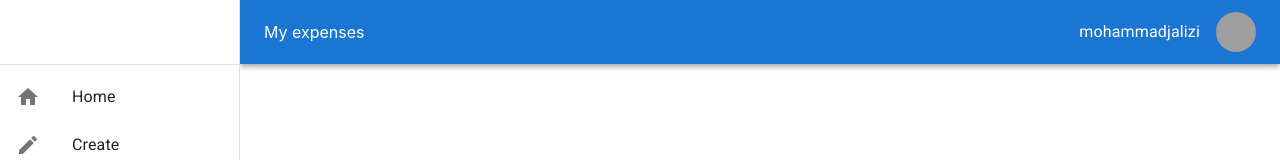
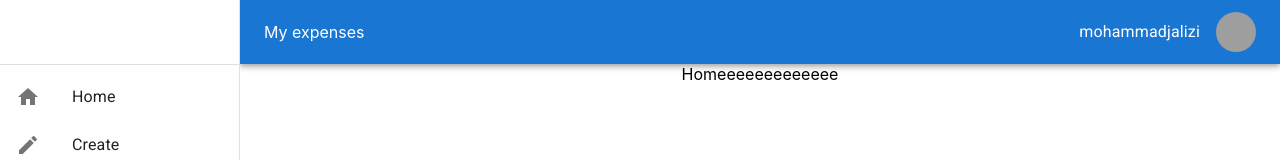
Before and after one commit to mohammadjalizi/Material-UI-project-1-, a React (Create React App) app: page / in a window 1280 px wide. Shown: the top 160 px of the page. Built offline with nearby package versions, Linux system fonts and the light colour scheme; grey boxes are pictures that could not be loaded.

Commit message:
added project

```diff
--- a/src/pages/Home/Home.jsx
+++ b/src/pages/Home/Home.jsx
@@ -2,7 +2,7 @@ import React from 'react'
 
 const Home = () => {
   return (
-    <div>Home</div>
+    <div>Homeeeeeeeeeeeee</div>
   )
 }
 
--- a/src/pages/Root.jsx
+++ b/src/pages/Root.jsx
@@ -1,3 +1,4 @@
+import { Box } from '@mui/material'
 import React from 'react'
 import { Outlet } from 'react-router-dom'
 import Appbar from '../uicompennet/Appbar'
@@ -8,7 +9,11 @@ const Root = () => {
     <div>
 <Appbar drawerWidth={drawerWidth}/>
 <Drawerr drawerWidth={drawerWidth}/>
+<Box sx={{ml:`${drawerWidth}px`,display:'flex',justifyContent:'center'}}>
 <Outlet/>
+
+</Box>
+
 
     </div>
   )
```
